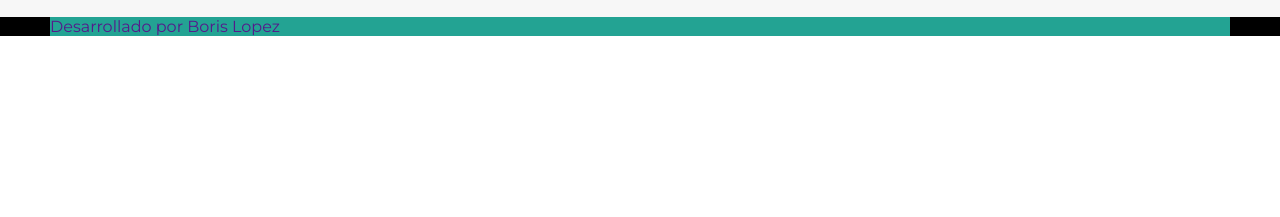
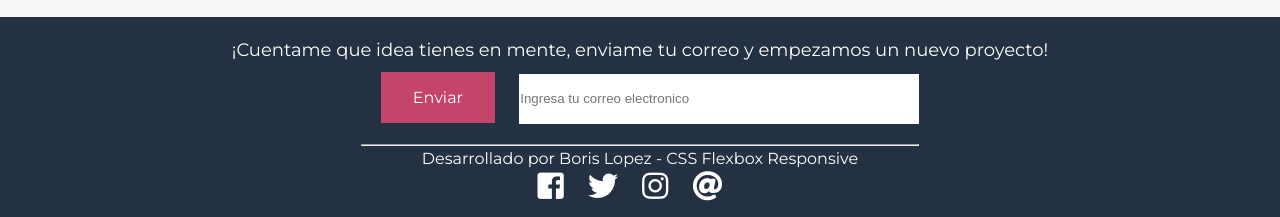
Before and after one commit to borizz1414/bldweb, a plain HTML site: page index.html in a window 1280 px wide. Shown: the part 2221-2438 px from the top of the page. Before the commit the page ends 2257 px from the top, so only its background shows below. Drawn offline with Linux system fonts and the light colour scheme; a web font is replaced by a local one.

Commit message:
Agrege el footer

```diff
--- a/estilos.css
+++ b/estilos.css
@@ -240,11 +240,35 @@ a{
 
 		}
 	.footer{
-		background: #000;
+		background: #233142;
+		height: 200px;
+		display: flex;
+		flex-direction: column;
+		align-items: center;
+		justify-content: space-around;
+
 	}
-		.pie{
-			background: #23a393;
+		.pie a,.redes-footer i, .text-footer p{
+			color:white;
 
+		}
+		.redes-footer i{
+			font-size: 30px;
+			letter-spacing: 20px;
+			margin-bottom: 15px;
+
+
+		}
+		.text-footer p{
+			margin-top: 20px;
+			font-size: 18px;
+		}
+		.correo-footer input[type="text"]{
+			width: 400px;
+			height: 50px;
+			border:1px solid white;
+			margin-bottom: 20px;
+			margin-top: 10px;
 		}
 	/*----TARJETAS 3D-------*/
 	.contenedor {
--- a/index.html
+++ b/index.html
@@ -184,10 +184,26 @@
 			</a>
 		</div>
 			</aside>
-		<footer class="footer margen-interno">
-			<nav class="pie">
-				<a href="">Desarrollado por Boris Lopez</a>
-			</nav>
+		<footer class="footer">
+			<div class="text-footer">
+				<p>¡Cuentame que idea tienes en mente, enviame tu correo y empezamos un nuevo proyecto!</p>
+			</div>
+			<div class="correo-footer">
+				<form method="POST" action="#">
+					<a href="" class="btn" target="_blank">Enviar</a>
+					<input type="text" name="correo" placeholder="Ingresa tu correo electronico"><hr>
+				</form>
+			</div>
+			<div class="pie">
+				<a href="">Desarrollado por Boris Lopez - CSS Flexbox Responsive</a>
+			</div>
+			<div class="redes-footer">
+				<a href=""><i class="fab fa-facebook-square"></i></a>
+				<a href=""><i class="fab fa-twitter"></i></a>
+				<a href=""><i class="fab fa-instagram"></i></a>
+				<a href=""><i class="fas fa-at"></i></a>
+			</div>
+
 		</footer>
 	</div>
 </body>
```
